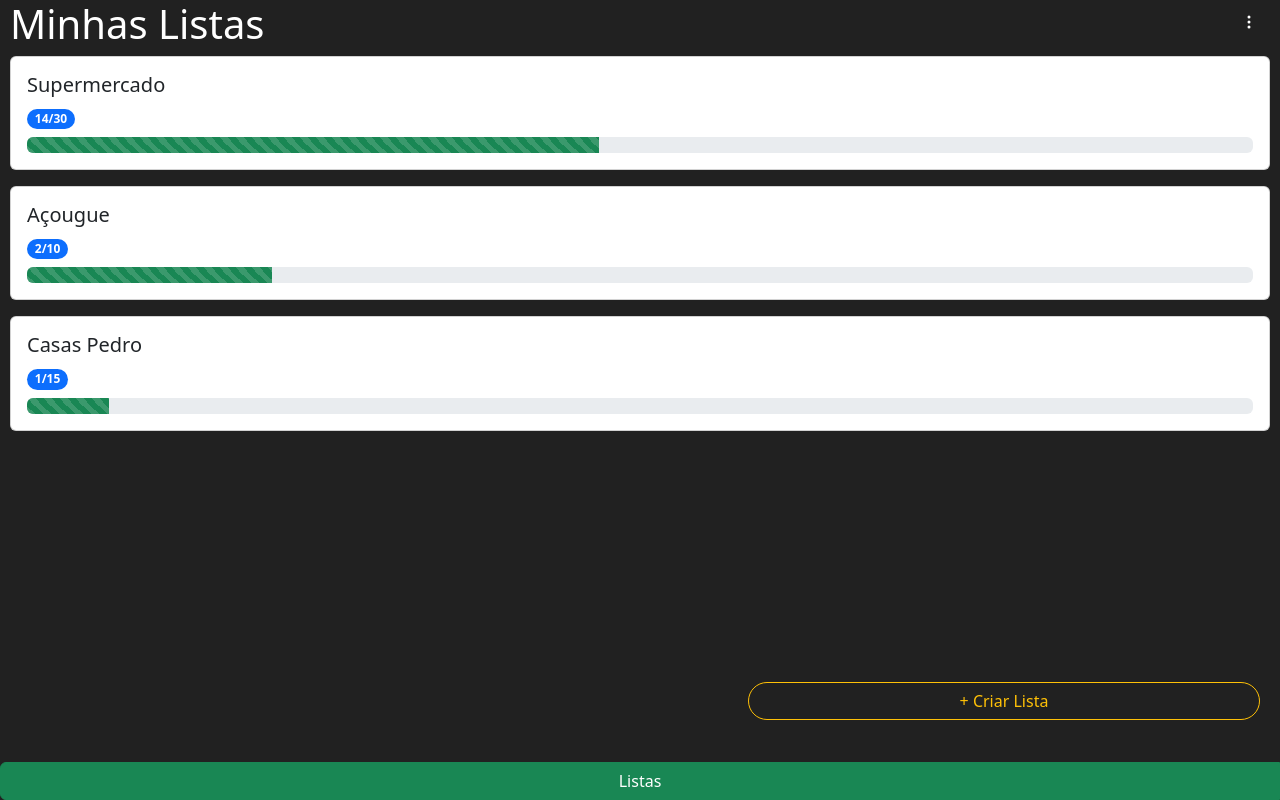
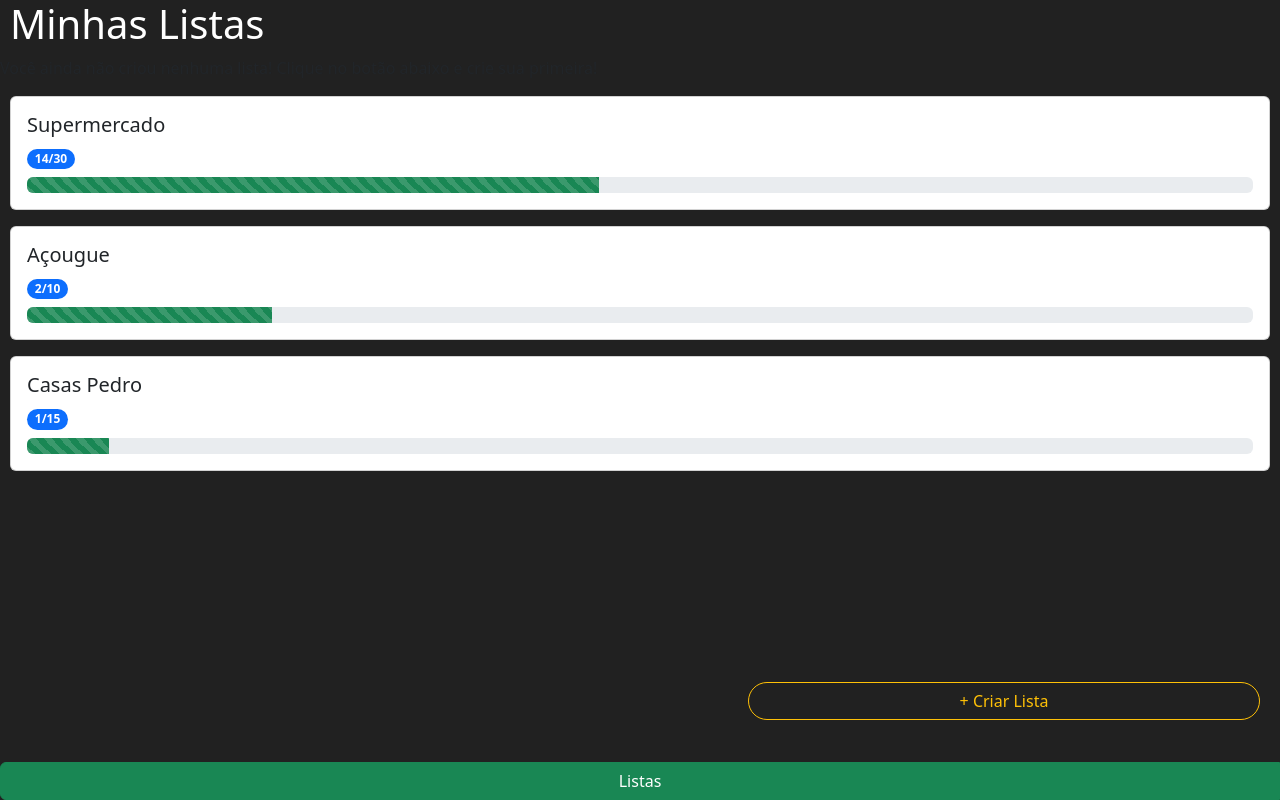
Before and after one commit to eusouricksilva/lista-de-compras, a plain HTML site: page public/telainicial.html in a window 1280 px wide. Drawn offline with nearby package versions, Linux system fonts and the light colour scheme.

Commit message:
Botão Three dots - retirado

```diff
--- a/public/telainicial.html
+++ b/public/telainicial.html
@@ -11,16 +11,12 @@
 <body class="bg">
   <header class="d-flex justify-content-between align-items-center">
     <h1 class="display-6" style="color: white;">Minhas Listas</h1>
-    <p style="color: white;">
-      <a tabindex="0" class="btn btn-link" role="button" data-bs-toggle="popover" data-bs-trigger="focus" title="Lixeira" data-bs-content="<button type='button' class='btn btn-link' onclick='location.href='#lixeira''>Lixeira</button>" data-bs-html="true">
-        <svg xmlns="http://www.w3.org/2000/svg" width="16" height="16" fill="white" class="bi bi-three-dots-vertical" viewBox="0 0 16 16">
-          <path d="M9.5 13a1.5 1.5 0 1 1-3 0 1.5 1.5 0 0 1 3 0m0-5a1.5 1.5 0 1 1-3 0 1.5 1.5 0 0 1 3 0m0-5a1.5 1.5 0 1 1-3 0 1.5 1.5 0 0 1 3 0"></path>
-        </svg>
-      </a>
-    </p>
   </header>
+
+
+
   <section id="listSection">
-    <p style="display: none;">
+    <p>
       Você ainda não criou nenhuma lista! Clique no botão abaixo e crie sua primeira!
     </p>
   </section>
```
